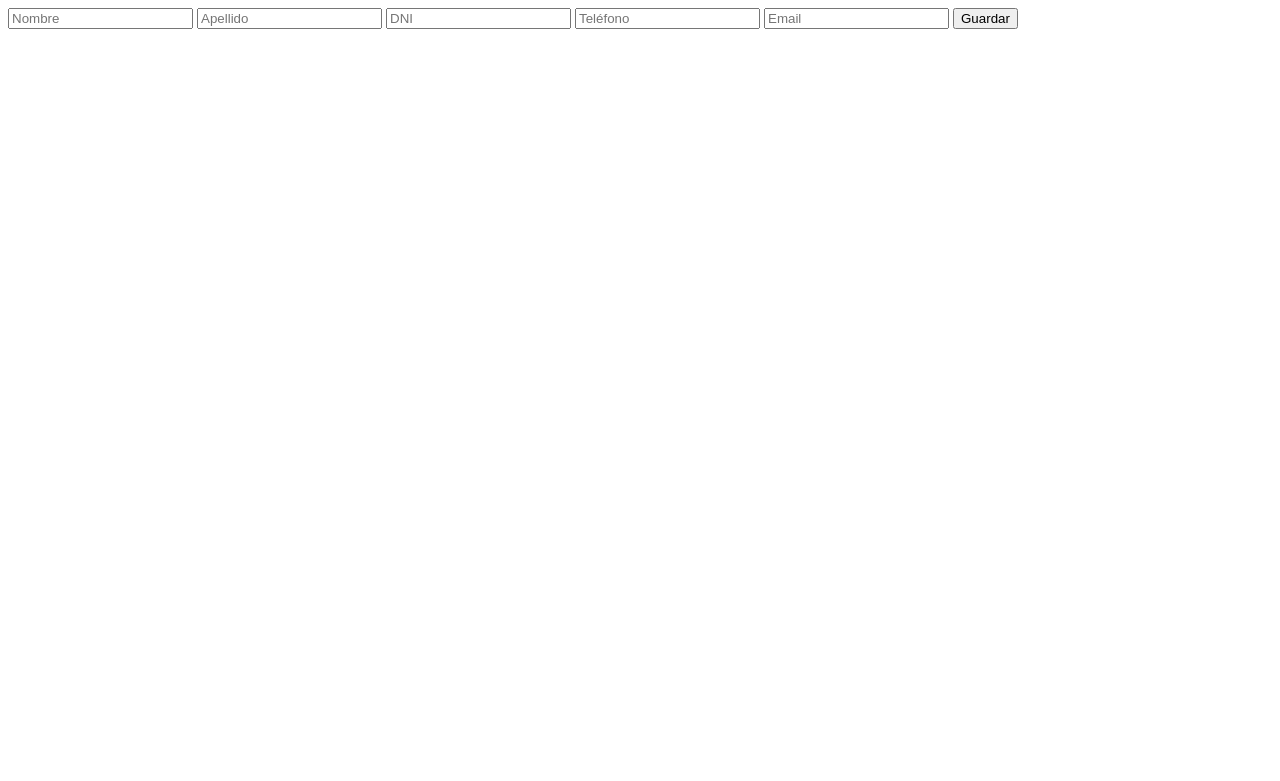
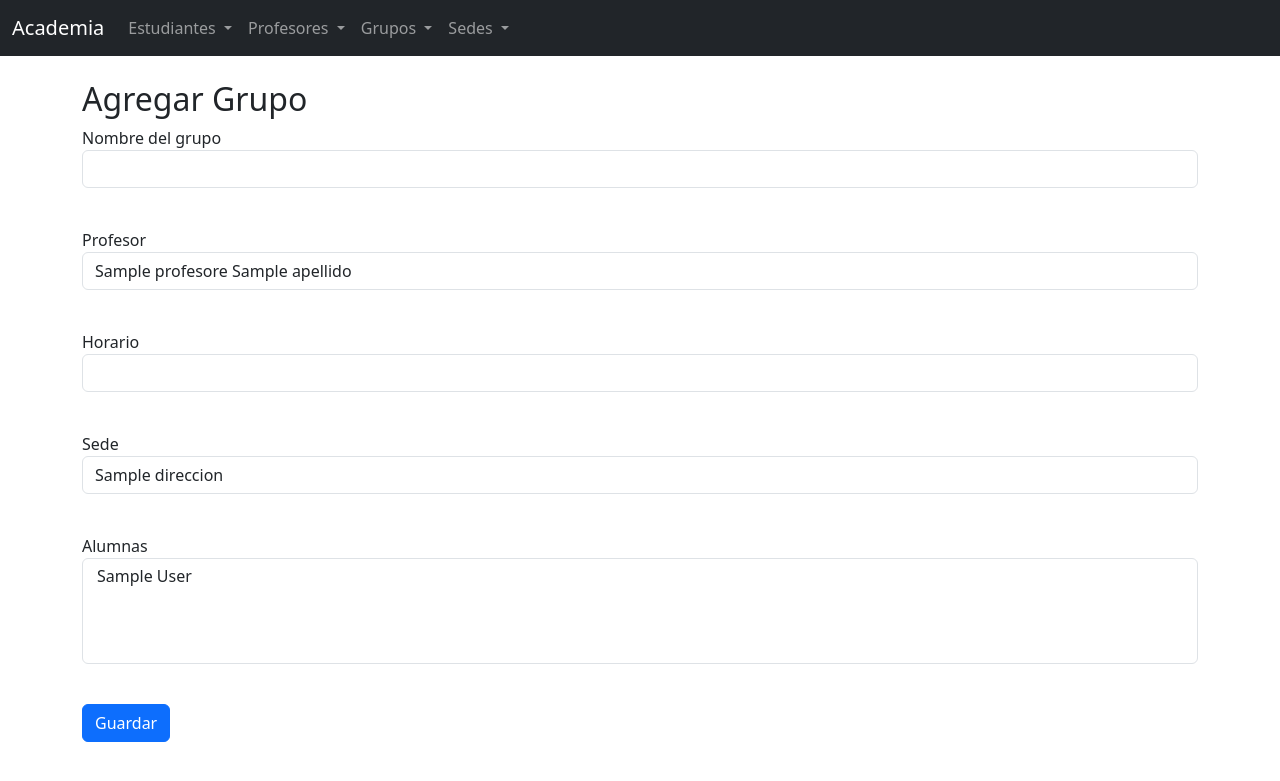
Before and after one commit to famaya/ASISTENCIA, a Flask app: template templates/groups/agregar.html in a window 1280 px wide. Shown: the top 781 px of the page. Run offline with Flask 3, Linux system fonts and the light colour scheme; the template is opened without the code that fills it: most values are stand-ins (such as "Sample title", 1, 10 or a date in 2020).

Commit message:
Update agregar.html

```diff
--- a/templates/groups/agregar.html
+++ b/templates/groups/agregar.html
@@ -1,8 +1,45 @@
-<form method="post">
-  <input type="text" name="nombre" placeholder="Nombre" required>
-  <input type="text" name="apellido" placeholder="Apellido" required>
-  <input type="text" name="dni" placeholder="DNI">
-  <input type="text" name="telefono" placeholder="Teléfono">
-  <input type="email" name="email" placeholder="Email">
-  <button type="submit">Guardar</button>
+{% extends "base.html" %}
+{% block content %}
+<h2>Agregar Grupo</h2>
+<form method="POST">
+    <div class="mb-3">
+        <label>Nombre del grupo</label>
+        <input type="text" name="nombre" class="form-control" required><br>
+    </div>
+    <div class="mb-3">
+        <label> Profesor</label>
+        <select name="profesores" class="form-control" required>
+         {% for p in profesores %}
+           <option value="{{ p._id }}">{{ p.nombre }} {{ p.apellido }}</option>
+         {% endfor %}
+        </select><br>
+    </div>
+    <div class="mb-3">
+        <label>Horario</label>
+        <input type="text" name="horario" class="form-control" required><br>
+    </div>
+    <div class="mb-3">
+        <label>Sede</label>
+        <select name="sede" class="form-control" required>
+         {% for s in sedes %}
+           <option value="{{ s._id }}">{{ s.direccion }} </option>
+         {% endfor %}
+        </select><br>
+    </div>
+
+    <div class="mb-3">
+        <label>Alumnas</label>
+        <select name="alumnas" multiple class="form-control" required>
+         {% for a in alumnas %}
+           <option value="{{ a._id }}">{{ a.first_name }} {{ a.last_name }}</option>
+         {% endfor %}
+        </select><br>
+    </div>
+
+
+
+
+
+  <button type="submit"class="btn btn-primary">Guardar</button>
 </form>
+{% endblock %}
```
